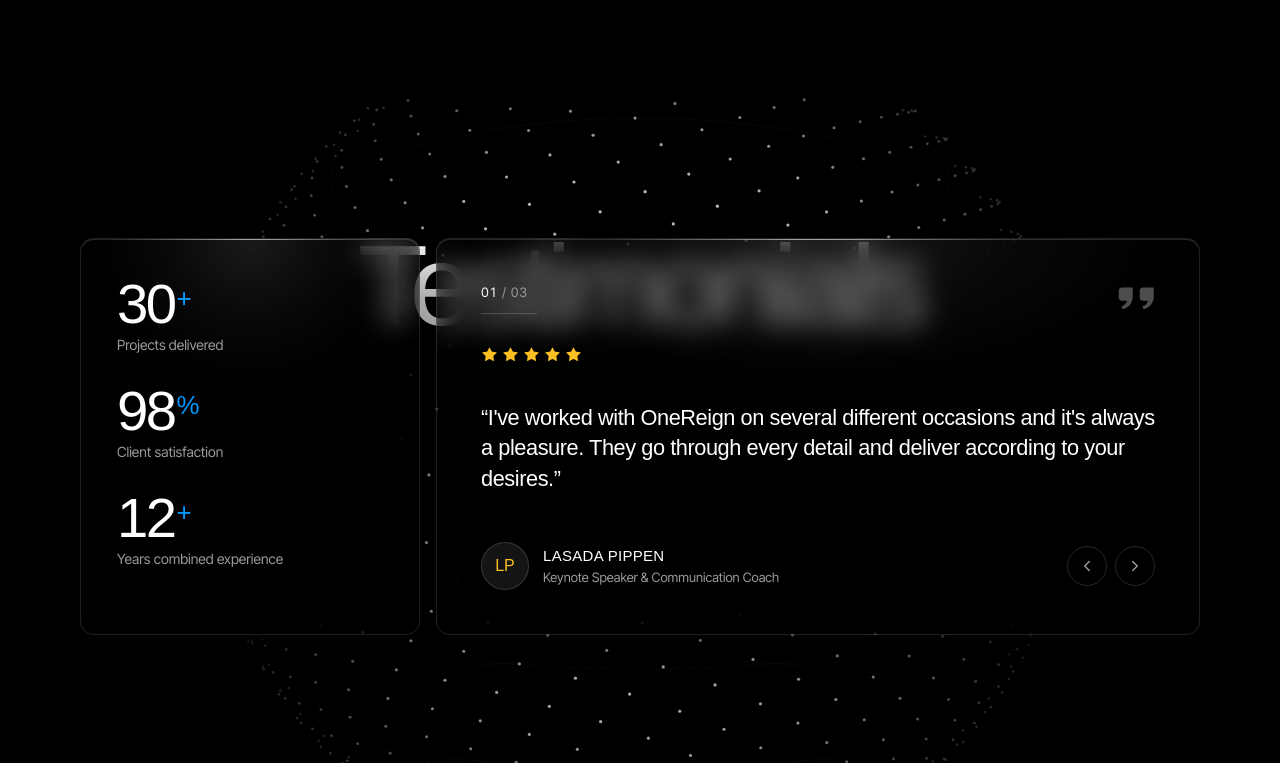
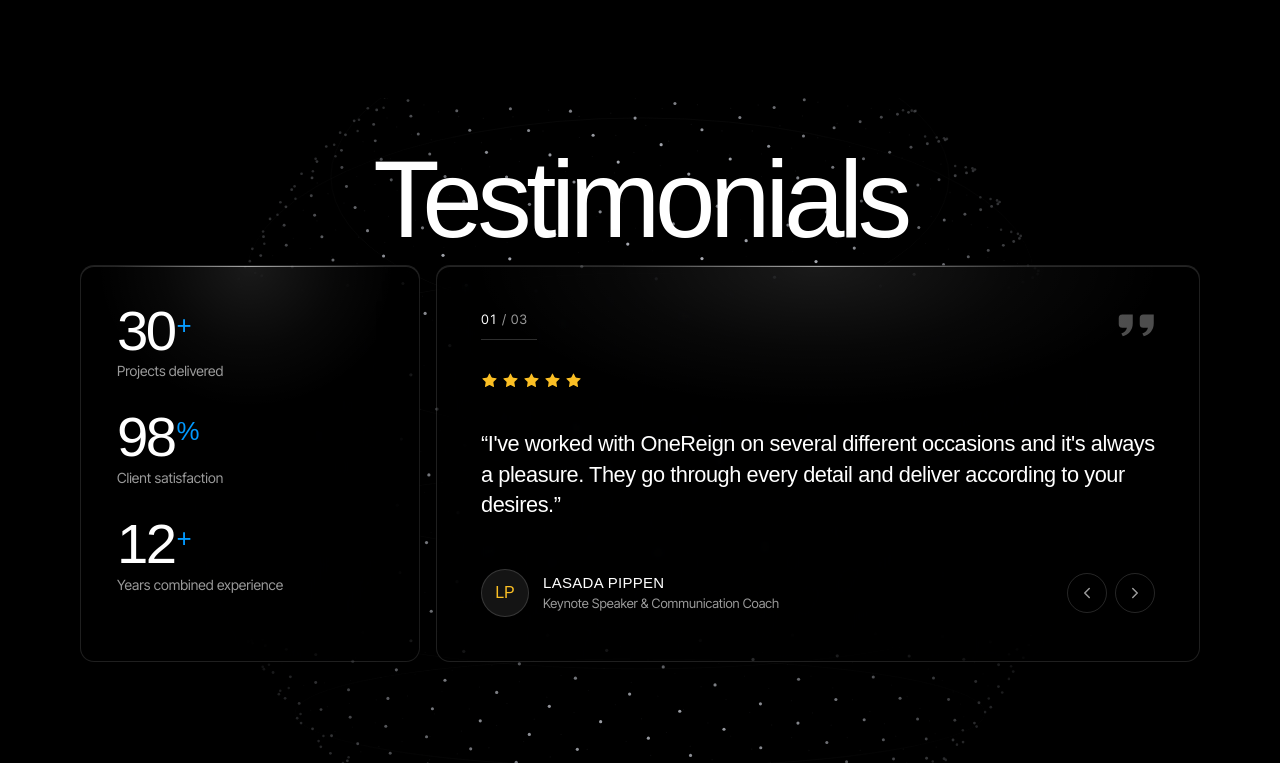
Before and after one commit to harleydavis2/OneReign, a Next.js app: page / in a window 1280 px wide. Shown: the part 4677-5440 px from the top of the page. Built offline with nearby package versions, Linux system fonts and the light colour scheme; a web font is replaced by a local one.

Commit message:
proof: elevate giant title Testimonials to sit visibly above cards

```diff
--- a/src/components/Proof.module.css
+++ b/src/components/Proof.module.css
@@ -2,9 +2,10 @@
   position: relative;
   width: 100%;
   min-height: 820px;
-  padding: 140px 0 130px;
+  padding: clamp(140px, 13vw, 190px) 0 130px;
   background-color: #000000;
   overflow: hidden; /* Strict: prevent horizontal scroll */
+  scroll-margin-top: 80px;
 }
 
 /* ── Interactive Rotating & Draggable World Globe ─────────────────── */
@@ -53,7 +54,7 @@
 /* ── Giant Heading "Testimonials" ─────────────────────────────────── */
 .giantTitleWrapper {
   position: absolute;
-  top: 130px;
+  top: clamp(24px, 4vw, 48px);
   left: 0;
   right: 0;
   display: flex;
@@ -66,7 +67,7 @@
 
 .giantTitle {
   font-family: var(--font-inter-tight), -apple-system, BlinkMacSystemFont, sans-serif;
-  font-size: clamp(46px, 9vw, 132px);
+  font-size: clamp(40px, 8.5vw, 132px);
   font-weight: 500;
   line-height: 1;
   letter-spacing: -0.05em;
```
